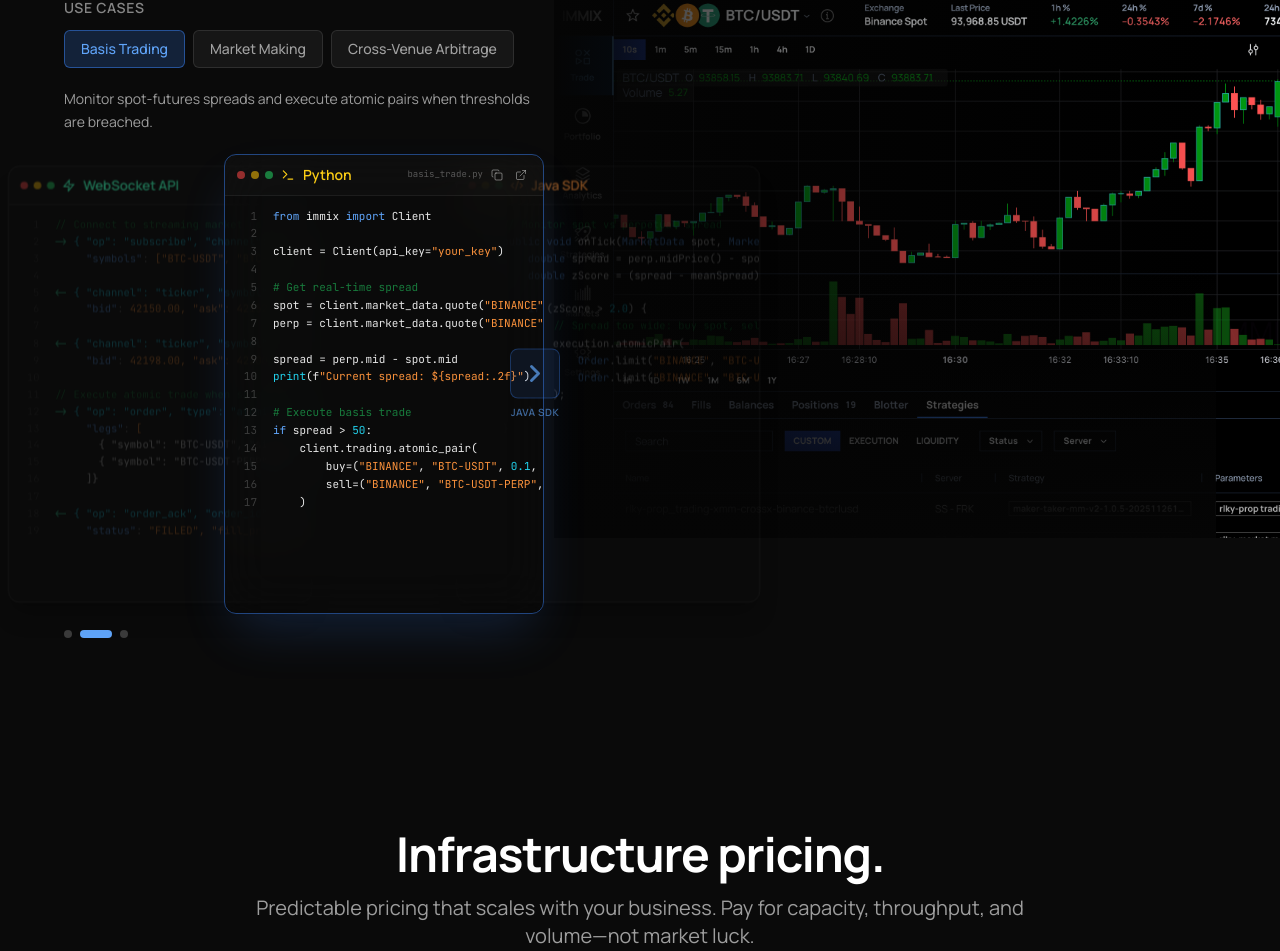
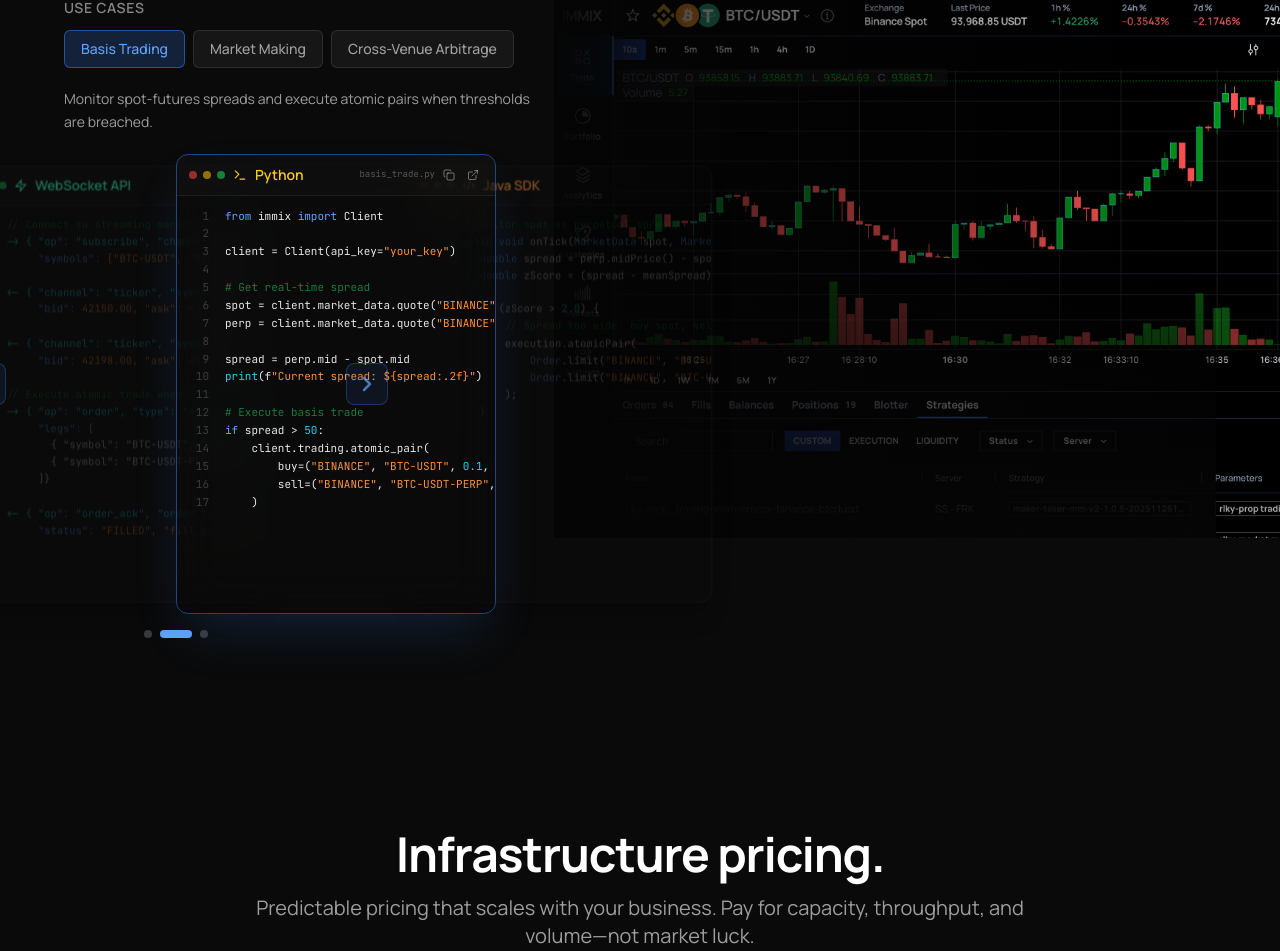
Before and after one commit to coinstrats/immix-website-v2, a React (Vite) app: page / in a window 1280 px wide. Shown: the part 2965-3916 px from the top of the page. Built offline with nearby package versions, Linux system fonts and the light colour scheme.

Commit message:
Updated IntegrationDeck.tsx

```diff
--- a/src/components/ui/IntegrationDeck.tsx
+++ b/src/components/ui/IntegrationDeck.tsx
@@ -371,35 +371,32 @@ const DeckCard = ({
 
 interface ArrowButtonProps {
   side: 'left' | 'right';
-  label: string;
   onClick: () => void;
 }
 
-const ArrowButton = ({ side, label, onClick }: ArrowButtonProps) => {
+const ARROW_GAP = 10;
+
+const ArrowButton = ({ side, onClick }: ArrowButtonProps) => {
   const isLeft = side === 'left';
-  const visibleWidth = CARD_WIDTH * (1 - SIDE_OVERLAP_PERCENT);
-  const arrowOffset = (CARD_WIDTH / 2) + (CARD_WIDTH * SIDE_OVERLAP_PERCENT) - (visibleWidth / 2);
+  const offset = CARD_WIDTH / 2 + ARROW_GAP;
 
   return (
     <motion.button
       onClick={onClick}
-      className="absolute top-1/2 -translate-y-1/2 z-40 flex flex-col items-center gap-1.5 group"
+      className={`absolute top-1/2 -translate-y-1/2 z-40 group ${isLeft ? '-translate-x-full' : ''}`}
       style={{
-        [isLeft ? 'left' : 'right']: `calc(50% - ${arrowOffset}px)`
+        left: isLeft ? `calc(50% - ${offset}px)` : `calc(50% + ${offset}px)`
       }}
       whileHover={{ scale: 1.1 }}
       whileTap={{ scale: 0.95 }}
     >
-      <div className="p-2.5 rounded-lg bg-blue-500/10 border border-blue-500/30 group-hover:bg-blue-500/20 group-hover:border-blue-500/50 transition-all">
+      <div className="p-2 rounded-lg bg-blue-500/10 border border-blue-500/30 group-hover:bg-blue-500/20 group-hover:border-blue-500/50 transition-all">
         {isLeft ? (
-          <ChevronLeft size={28} className="text-blue-400/70 group-hover:text-blue-400" strokeWidth={2.5} />
+          <ChevronLeft size={24} className="text-blue-400/70 group-hover:text-blue-400" strokeWidth={2.5} />
         ) : (
-          <ChevronRight size={28} className="text-blue-400/70 group-hover:text-blue-400" strokeWidth={2.5} />
+          <ChevronRight size={24} className="text-blue-400/70 group-hover:text-blue-400" strokeWidth={2.5} />
         )}
       </div>
-      <span className="text-[10px] text-blue-400/60 group-hover:text-blue-400/90 uppercase tracking-wider font-semibold whitespace-nowrap">
-        {label}
-      </span>
     </motion.button>
   );
 };
@@ -428,18 +425,6 @@ export const IntegrationDeck = ({ examples, defaultActive }: IntegrationDeckProp
     const leftIdx = (activeIdx - 1 + total) % total;
     if (exampleIdx === leftIdx) return 'left';
     return 'right';
-  };
-
-  const getLeftExample = () => {
-    const activeIdx = getActiveIndex();
-    const leftIdx = (activeIdx - 1 + orderedExamples.length) % orderedExamples.length;
-    return orderedExamples[leftIdx];
-  };
-
-  const getRightExample = () => {
-    const activeIdx = getActiveIndex();
-    const rightIdx = (activeIdx + 1) % orderedExamples.length;
-    return orderedExamples[rightIdx];
   };
 
   const navigateLeft = useCallback(() => {
@@ -487,17 +472,15 @@ export const IntegrationDeck = ({ examples, defaultActive }: IntegrationDeckProp
     return () => window.removeEventListener('keydown', handleKeyDown);
   }, [handleKeyDown]);
 
-  const leftExample = getLeftExample();
-  const rightExample = getRightExample();
-
   const visibleSideWidth = CARD_WIDTH * (1 - SIDE_OVERLAP_PERCENT);
+  const extraLeftShift = CARD_WIDTH * 0.15;
 
   return (
     <div
       className="relative"
       onTouchStart={handleTouchStart}
       onTouchEnd={handleTouchEnd}
-      style={{ marginLeft: -visibleSideWidth }}
+      style={{ marginLeft: -(visibleSideWidth + extraLeftShift) }}
     >
       <div
         className="relative"
@@ -505,13 +488,11 @@ export const IntegrationDeck = ({ examples, defaultActive }: IntegrationDeckProp
       >
         <ArrowButton
           side="left"
-          label={leftExample.label}
           onClick={navigateLeft}
         />
 
         <ArrowButton
           side="right"
-          label={rightExample.label}
           onClick={navigateRight}
         />
 
@@ -531,7 +512,10 @@ export const IntegrationDeck = ({ examples, defaultActive }: IntegrationDeckProp
         </AnimatePresence>
       </div>
 
-      <div className="flex gap-2 mt-4" style={{ paddingLeft: visibleSideWidth }}>
+      <div
+        className="flex justify-center gap-2 mt-4"
+        style={{ marginLeft: visibleSideWidth, width: CARD_WIDTH }}
+      >
         {orderedExamples.map((example) => (
           <button
             key={example.id}
```
